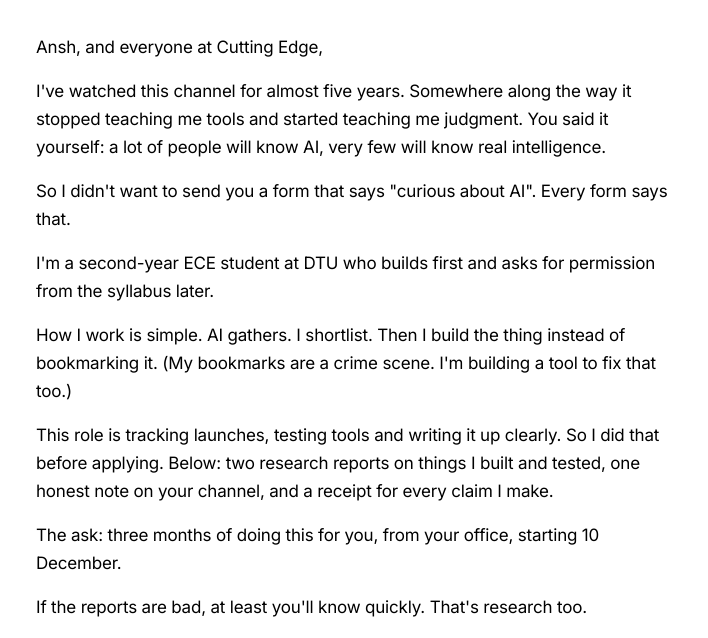
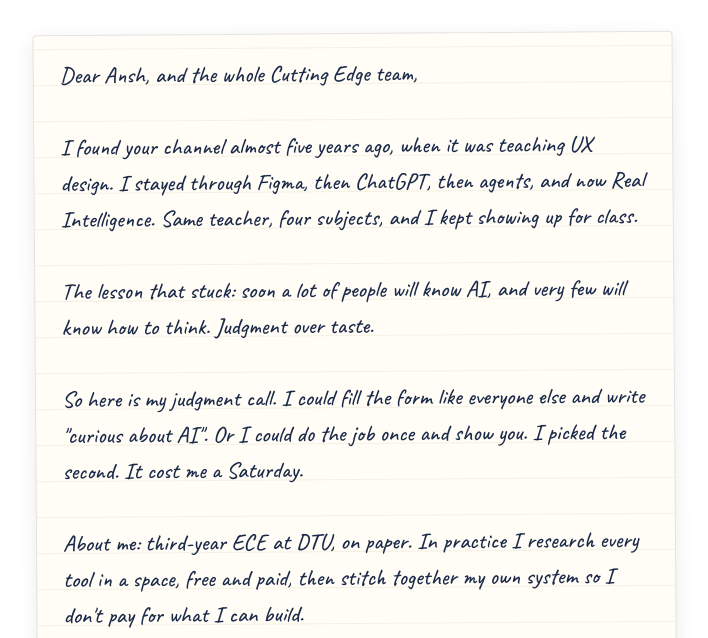
Before and after one commit to reportedguy/reportedguy.com, a plain HTML site: page index.html in a window 1280 px wide. Shown: the part 589-1227 px from the top of the page, without its empty margins (284-992 px from the left). Drawn offline with Linux system fonts and the light colour scheme; a web font is replaced by a local one.

Commit message:
Handwritten letter, contact details, resume
Co-Authored-By: Claude Fable 5.2 <noreply@anthropic.com>

```diff
--- a/assets/site.css
+++ b/assets/site.css
@@ -158,3 +158,9 @@ p { margin: 0 0 16px; }
 }
 
 @media (prefers-reduced-motion: reduce) { .card { transition: none; } }
+
+/* ---------- handwritten letter ---------- */
+.letter { background: #fffdf5 linear-gradient(transparent 35px, #e9e4d4 36px) 0 14px / 100% 36px; border: 1px solid var(--line); border-radius: 4px; box-shadow: var(--shadow-card, 0 5px 20px rgba(0,0,0,.08)); padding: 22px 26px 18px; transform: rotate(-0.4deg); }
+.letter-body p { font: 500 23px/36px 'Caveat', cursive; letter-spacing: 0; color: #1c2a4a; margin: 0 0 36px; }
+.letter .sign { font: 700 30px/36px 'Caveat', cursive; color: #1c2a4a; margin: -36px 0 0; }
+@media (max-width: 480px) { .letter { padding: 22px 16px 18px; transform: none; } .letter-body p { font-size: 21px; } }
--- a/index.html
+++ b/index.html
@@ -5,6 +5,8 @@
 <meta name="viewport" content="width=device-width, initial-scale=1">
 <title>Letter to Cutting Edge</title>
 <meta name="description" content="Jatin Gupta's application for the Technical AI Researcher Intern role at The Cutting Edge Group, with the work behind it.">
+<link rel="preconnect" href="https://fonts.googleapis.com">
+<link rel="stylesheet" href="https://fonts.googleapis.com/css2?family=Caveat:wght@500;700&display=swap">
 <link rel="stylesheet" href="assets/site.css">
 </head>
 <body>
@@ -26,14 +28,15 @@
 
   <section class="letter" aria-label="Letter">
     <div class="letter-body">
-      <p>Ansh, and everyone at Cutting Edge,</p>
-      <p>I've watched this channel for almost five years. Somewhere along the way it stopped teaching me tools and started teaching me judgment. You said it yourself: a lot of people will know AI, very few will know real intelligence.</p>
-      <p>So I didn't want to send you a form that says "curious about AI". Every form says that.</p>
-      <p>I'm a second-year ECE student at DTU who builds first and asks for permission from the syllabus later.</p>
-      <p>How I work is simple. AI gathers. I shortlist. Then I build the thing instead of bookmarking it. (My bookmarks are a crime scene. I'm building a tool to fix that too.)</p>
-      <p>This role is tracking launches, testing tools and writing it up clearly. So I did that before applying. Below: two research reports on things I built and tested, one honest note on your channel, and a receipt for every claim I make.</p>
-      <p>The ask: three months of doing this for you, from your office, starting 10 December.</p>
-      <p>If the reports are bad, at least you'll know quickly. That's research too.</p>
+      <p>Dear Ansh, and the whole Cutting Edge team,</p>
+      <p>I found your channel almost five years ago, when it was teaching UX design. I stayed through Figma, then ChatGPT, then agents, and now Real Intelligence. Same teacher, four subjects, and I kept showing up for class.</p>
+      <p>The lesson that stuck: soon a lot of people will know AI, and very few will know how to think. Judgment over taste.</p>
+      <p>So here is my judgment call. I could fill the form like everyone else and write "curious about AI". Or I could do the job once and show you. I picked the second. It cost me a Saturday.</p>
+      <p>About me: third-year ECE at DTU, on paper. In practice I research every tool in a space, free and paid, then stitch together my own system so I don't pay for what I can build.</p>
+      <p>My exams start next week. Naturally, I built a website instead.</p>
+      <p>Below this letter: two research reports, one honest note about your channel, and proof for every claim I make.</p>
+      <p>All I'm asking for is three months in your office, from 10 December, doing this every day.</p>
+      <p>Yours,</p>
     </div>
     <p class="sign">Jatin Gupta</p>
   </section>
@@ -107,9 +110,11 @@
   <span class="label">05</span>
   <h2>Contact</h2>
   <ul class="facts">
+    <li>Phone: <a href="tel:+917065062880">+91 70650 62880</a></li>
     <li>Email: <a href="mailto:reportjatin@gmail.com">reportjatin@gmail.com</a></li>
     <li>LinkedIn: <a href="https://www.linkedin.com/in/reportedguy/">linkedin.com/in/reportedguy</a></li>
     <li>GitHub: <a href="https://github.com/reportedguy">github.com/reportedguy</a></li>
+    <li>Resume: <a href="assets/jatin-gupta-resume.pdf">jatin-gupta-resume.pdf</a>. Honest note: it is out of date. Updating it frustrated me so much that I started building a tool to do it for me. That tool is on hold until my exams end.</li>
   </ul>
 
 </main>
```
Also changed, not shown: 1 other file.
